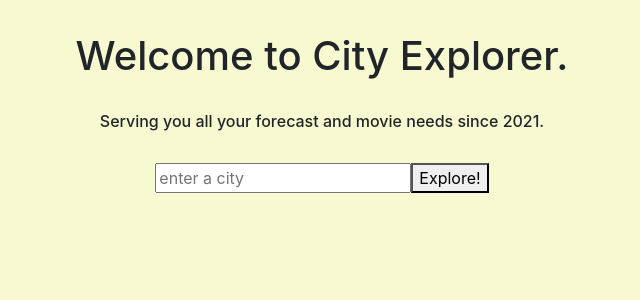
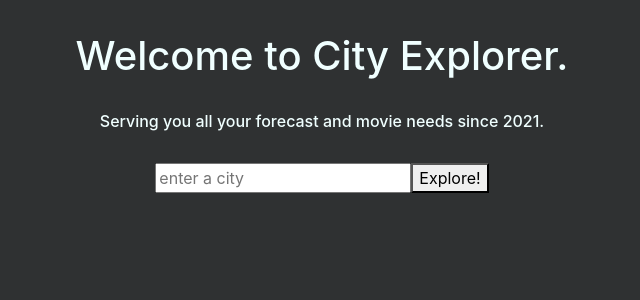
Before and after one commit to JessiVelazquez/city-explorer, a React (Create React App) app: page / in a window 1280 px wide. Shown: the top 300 px of the page, without its empty margins (318-958 px from the left). Built offline with nearby package versions, Linux system fonts and the light colour scheme.

Commit message:
updated README

```diff
--- a/src/App.css
+++ b/src/App.css
@@ -1,5 +1,9 @@
 body {
-  background-color: rgb(247, 249, 208);
+  background-color: rgb(47, 49, 50);
+}
+
+#title {
+  color: azure;
 }
 
 .Object {
--- a/src/App.js
+++ b/src/App.js
@@ -1,3 +1,4 @@
+//Imports
 import React from 'react';
 import axios from 'axios';
 import 'bootstrap/dist/css/bootstrap.min.css';
@@ -7,6 +8,7 @@ import Error from './error.js';
 import Weather from './Weather.js';
 import './App.css';
 
+//Component Class
 class App extends React.Component{
   constructor(props){
     super(props);
@@ -22,8 +24,6 @@ class App extends React.Component{
   }
 
   getWeatherInfo = async(e) => {
-    // const SERVER = 'https://jessi301d72cityexplorerapi.herokuapp.com/';
-    // const SERVER = 'http://localhost:3001';
     const forecast = await axios.get(`${process.env.REACT_APP_SERVER}/weather?city_name=${this.state.searchQuery}`);
     const forecastArray = forecast.data;
     this.setState({ weatherForecast: forecastArray });
@@ -54,16 +54,14 @@ class App extends React.Component{
     return(
       <>
         <center>
-        <h1 className="Object" >Welcome to City Explorer.</h1>
-        <h6 className="Object" >Serving you all your forecast and movie needs since 2021.</h6>
+        <h1 className="Object" id="title" >Welcome to City Explorer.</h1>
+        <h6 className="Object" id="title" >Serving you all your forecast and movie needs since 2021.</h6>
         <form className="Object" onSubmit={this.getLocationInfo}>
           <input onChange={(e) => this.setState({ searchQuery: e.target.value })} placeholder="enter a city"/>
           <button type="submit">Explore!</button>
         </form>
         </center>
-        <div>
-          <p></p>
-        </div>
+
         {this.state.displayResults &&
           <center>
           <Card className="Render" bg='dark' text='white' style={{ width: '40rem' }}>
@@ -79,14 +77,15 @@ class App extends React.Component{
               <Weather weatherForecast={this.state.weatherForecast} getWeatherInfo={this.getWeatherInfo}/>
             </Card.Body>
           </Card>
-          <footer>
+          <footer id="title">
             &copy;Jessi Velazquez, LocationIQ, Weatherbit
           </footer>
           </center>
         }
+
         {this.state.hasError &&
           <>
-            <center>
+            <center id="title">
             <Error handleError={this.state.hasError}></Error>
             </center>
           </>
@@ -98,4 +97,5 @@ class App extends React.Component{
 
 }
 
+//Exports
 export default App;
--- a/src/Weather.js
+++ b/src/Weather.js
@@ -8,7 +8,9 @@ class Weather extends React.Component {
 
   render() {
     return (
-      <Card className="cardstuff" style={{ width: '19.1rem' }}
+      <Card
+        className="cardstuff"
+        style={{ width: '19.1rem' }}
         bg="secondary"
         text="black"
       >
--- a/src/WeatherDay.js
+++ b/src/WeatherDay.js
@@ -6,7 +6,7 @@ import 'bootstrap/dist/css/bootstrap.min.css';
 class WeatherDay extends React.Component {
 
 
-  componentDidMount = async() => {
+  componentDidMount = async () => {
     await this.props.getWeatherInfo();
   }
 
@@ -16,8 +16,9 @@ class WeatherDay extends React.Component {
     return <div text='black'><Card.Title>Weather Forecast:</Card.Title><ListGroup>{data.map((item, index) => <ListGroup.Item key={index}>{item.date}<br></br>{item.highTemp} c<br></br>{item.lowTemp} c<br></br>{item.description}</ListGroup.Item>)}</ListGroup></div>
   }
 
+
   render() {
-    return(
+    return (
       <>
         {this.forecastRender()}
       </>
```
Also changed, not shown: 1 other file (tests, documents, lock files or other folders).
